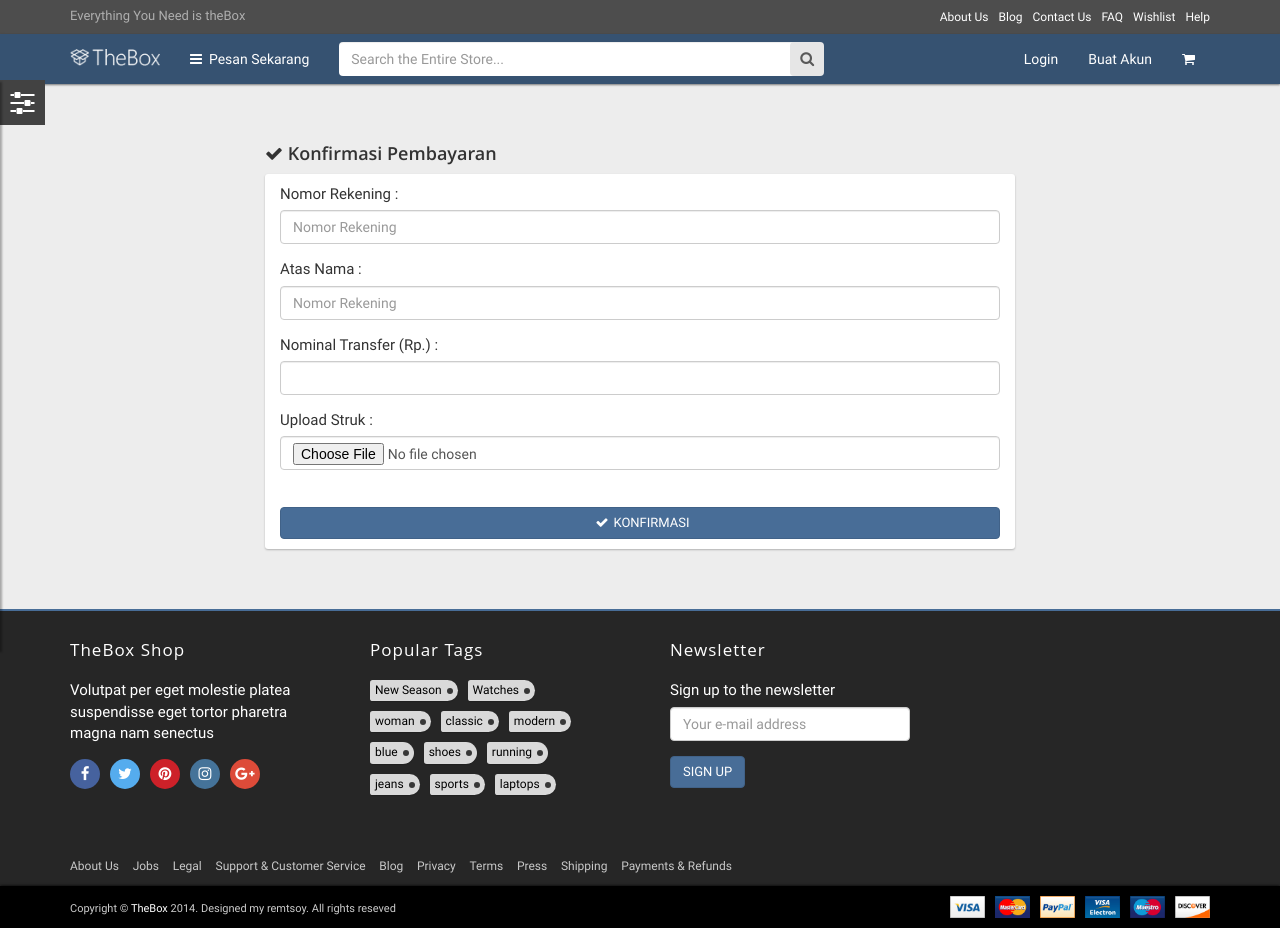
After one commit to jbenastey/sipesan, a CodeIgniter app: page /sipesan/index.php/bayarcontroller/konfirmasi/1 in a window 1280 px wide. The commit adds this page. Run offline with CodeIgniter, Linux system fonts and the light colour scheme; the visitor is signed in with stand-in values (Sample User, id 1); tables that the repository leaves empty or names only in its code hold one stand-in row (values such as "Sample post"); some libraries are stand-ins or nearby versions; some web fonts are replaced.

Commit message:
add upload struk pembayaran

```diff
--- a/application/config/routes.php
+++ b/application/config/routes.php
@@ -60,6 +60,7 @@ $route['spanduk'] = 'PesanController/pesanSpanduk';
 $route['keranjang'] = 'BayarController/keranjang';
 $route['bayar/(:any)'] = 'BayarController/bayar/$1';
 $route['selesai/(:any)'] = 'BayarController/selesai/$1';
+$route['konfirmasi/(:any)'] = 'BayarController/konfirmasi/$1';
 
 $route['profil'] = 'ProfilController';
 $route['pesanan'] = 'ProfilController/pesanan';
@@ -72,6 +73,7 @@ $route['admin/login'] = 'backend/AuthController/login';
 $route['admin/logout'] = 'backend/AuthController/logout';
 
 $route['admin/pelanggan'] = 'backend/PelangganController';
+$route['admin/transaksi'] = 'backend/TransaksiController';
 
 //$route['default_controller'] = 'welcome';
 $route['404_override'] = '';
--- a/application/controllers/BayarController.php
+++ b/application/controllers/BayarController.php
@@ -64,4 +64,49 @@ class BayarController extends CI_Controller{
 		$this->load->view('frontend/pembayaran/selesai',$data);
 		$this->load->view('frontend/templates/footer');
 	}
+	public function konfirmasi($id){
+		if (isset($_POST['konfirmasi'])){
+			$konfirmasiId = 'CFM-' . substr(time(), 5);
+			$rekening = $this->input->post('rekening');
+			$atas_nama = $this->input->post('atas_nama');
+			$nominal = $this->input->post('nominal');
+
+
+			$config['upload_path'] = './assets/images/struk/';
+			$config['allowed_types'] = 'jpg|png|jpeg';
+			$this->load->library('upload', $config);
+			$this->upload->initialize($config);
+
+			if (!$this->upload->do_upload('struk')) {
+				$error = array('error' => $this->upload->display_errors());
+				var_dump($error);
+			} else {
+				$struk = $this->upload->data('file_name');
+
+				$data = array(
+					'konfirmasi_id' => $konfirmasiId,
+					'konfirmasi_faktur_id' => $id,
+					'konfirmasi_rekening' => $rekening,
+					'konfirmasi_atas_nama' => $atas_nama,
+					'konfirmasi_nominal' => $nominal,
+					'konfirmasi_struk' => $struk
+				);
+
+				$dataFaktur = array(
+					'faktur_status' => 'tunggu'
+				);
+
+				$this->BayarModel->simpan_konfirmasi($data);
+				$this->BayarModel->update_faktur($id,$dataFaktur);
+				redirect('pesanan');
+			}
+		} else {
+			$data = array(
+				'pesanan' => $this->BayarModel->lihat_keranjang_faktur_by_id($id,$this->session->userdata('session_id'),'belum')->row_array(),
+			);
+			$this->load->view('frontend/templates/header');
+			$this->load->view('frontend/pembayaran/konfirmasi',$data);
+			$this->load->view('frontend/templates/footer');
+		}
+	}
 }
--- a/application/controllers/ProfilController.php
+++ b/application/controllers/ProfilController.php
@@ -23,7 +23,7 @@ class ProfilController extends CI_Controller
 	}
 	public function pesanan(){
 		$data = array(
-			'pesanan' => $this->BayarModel->lihat_keranjang_faktur($this->session->userdata('session_id'),'belum')->result_array(),
+			'pesanan' => $this->BayarModel->lihat_keranjang_faktur($this->session->userdata('session_id'))->result_array(),
 		);
 		$this->load->view('frontend/templates/header');
 		$this->load->view('frontend/profil/pesanan',$data);
@@ -31,7 +31,7 @@ class ProfilController extends CI_Controller
 	}
 	public function detailPesanan($id){
 		$data = array(
-			'pesanan' => $this->BayarModel->lihat_keranjang_faktur_by_id($id,$this->session->userdata('session_id'),'belum')->row_array(),
+			'pesanan' => $this->BayarModel->lihat_keranjang_faktur_by_id($id,$this->session->userdata('session_id'))->row_array(),
 			'spanduk' => $this->BayarModel->lihat_keranjang_spanduk($this->session->userdata('session_id'),'bayar_menunggu')->result_array(),
 			'stiker' => null,
 			'kartu' => null,
--- a/application/models/BayarModel.php
+++ b/application/models/BayarModel.php
@@ -33,18 +33,21 @@ class BayarModel extends CI_Model
 		$this->db->where('keranjang_status', $status);
 		return $this->db->get();
 	}
-	public function lihat_keranjang_faktur($pengguna_id,$status){
+	public function lihat_keranjang_faktur($pengguna_id){
 		$this->db->from('sipesan_keranjang');
 		$this->db->join('sipesan_faktur', 'sipesan_faktur.faktur_keranjang_id = sipesan_keranjang.keranjang_id');
 		$this->db->where('keranjang_pengguna_id', $pengguna_id);
-		$this->db->where('faktur_status', $status);
 		return $this->db->get();
 	}
-	public function lihat_keranjang_faktur_by_id($id,$pengguna_id,$status){
+	public function lihat_keranjang_faktur_admin(){
+		$this->db->from('sipesan_keranjang');
+		$this->db->join('sipesan_faktur', 'sipesan_faktur.faktur_keranjang_id = sipesan_keranjang.keranjang_id');
+		return $this->db->get();
+	}
+	public function lihat_keranjang_faktur_by_id($id,$pengguna_id){
 		$this->db->from('sipesan_keranjang');
 		$this->db->join('sipesan_faktur', 'sipesan_faktur.faktur_keranjang_id = sipesan_keranjang.keranjang_id');
 		$this->db->where('keranjang_pengguna_id', $pengguna_id);
-		$this->db->where('faktur_status', $status);
 		$this->db->where('faktur_id', $id);
 		return $this->db->get();
 	}
@@ -61,4 +64,13 @@ class BayarModel extends CI_Model
 		$this->db->insert('sipesan_faktur',$data);
 		return $this->db->affected_rows();
 	}
+	public function update_faktur($id,$data){
+		$this->db->where('faktur_id', $id);
+		$this->db->update('sipesan_faktur',$data);
+		return $this->db->affected_rows();
+	}
+	public function simpan_konfirmasi($data){
+		$this->db->insert('sipesan_konfirmasi',$data);
+		return $this->db->affected_rows();
+	}
 }
--- a/application/views/backend/templates/header.php
+++ b/application/views/backend/templates/header.php
@@ -110,7 +110,7 @@
 						</a>
 					</li>
 					<li class="nav-item">
-						<a class="nav-link" href="<?=base_url('admin')?>">
+						<a class="nav-link" href="<?=base_url('admin/transaksi')?>">
 							<i class="icon-basket-loaded menu-icon"></i>
 							<span class="menu-title">Data Transaksi</span>
 						</a>
--- /dev/null
+++ b/application/views/frontend/pembayaran/konfirmasi.php
@@ -0,0 +1,42 @@
+<div class="gap"></div>
+
+<div class="container">
+	<div class="row">
+		<div class="col-md-2">
+		</div>
+		<div class="col-md-8">
+			<h4><i class="fa fa-check"></i> Konfirmasi Pembayaran</h4>
+			<div class="row" data-gutter="10">
+				<div class="col-md-12">
+					<div class="box">
+						<?=form_open('konfirmasi/'.$pesanan['faktur_id'],array('enctype' => 'multipart/form-data'))?>
+						<div class="form-group">
+							<label for="">Nomor Rekening :</label>
+							<input type="number" class="form-control" id="rekening" name="rekening"
+								   placeholder="Nomor Rekening" required autocomplete="off">
+						</div>
+						<div class="form-group">
+							<label for="">Atas Nama :</label><br>
+							<input type="text" class="form-control" id="atas_nama" name="atas_nama"
+								   placeholder="Nomor Rekening" required autocomplete="off">
+						</div>
+						<div class="form-group">
+							<label for="">Nominal Transfer (Rp.) :</label>
+							<input type="number" name="nominal" class="form-control" id="nominal"
+								   required autocomplete="off">
+						</div>
+						<div class="form-group">
+							<label for="">Upload Struk :</label>
+							<input type="file" class="form-control" required name="struk">
+						</div>
+						<br>
+						<button type="submit" class="btn btn-block btn-primary" name="konfirmasi"><i
+								class="fa fa-check"></i>Konfirmasi
+						</button>
+						<?=form_close()?>
+					</div>
+				</div>
+			</div>
+		</div>
+	</div>
+</div>
--- a/application/views/frontend/profil/detail_pesanan.php
+++ b/application/views/frontend/profil/detail_pesanan.php
@@ -24,9 +24,11 @@
 						<td>&nbsp;
 							<?php if ($pesanan['faktur_status'] == 'belum'):?>
 								<label class="label label-warning">Belum dikonfirmasi</label>
-								<a href="#" class="label label-primary">Konfirmasi Pembayaran</a>
+								<a href="<?=base_url('konfirmasi/'.$pesanan['faktur_id'])?>" class="label label-primary">Konfirmasi Pembayaran</a>
 							<?php elseif ($pesanan['faktur_status'] == 'sudah'):?>
 								<label class="label label-primary">Selesai</label>
+							<?php elseif ($pesanan['faktur_status'] == 'tunggu'):?>
+								<label class="label label-primary">Menunggu</label>
 							<?php endif;?>
 						</td>
 					</tr>
@@ -62,6 +64,8 @@
 							<?php if ($pesanan['faktur_status'] == 'belum'):?>
 								<label class="label label-warning">Belum Lunas</label>
 							<?php elseif ($pesanan['faktur_status'] == 'sudah'):?>
+								<label class="label label-success">Lunas</label>
+							<?php elseif ($pesanan['faktur_status'] == 'tunggu'):?>
 								<label class="label label-primary">Lunas</label>
 							<?php endif;?>
 						</td>
--- a/application/views/frontend/profil/pesanan.php
+++ b/application/views/frontend/profil/pesanan.php
@@ -40,7 +40,9 @@
 								<?php if ($value['faktur_status'] == 'belum'):?>
 									<label class="label label-warning">Belum dikonfirmasi</label>
 								<?php elseif ($value['faktur_status'] == 'sudah'):?>
-									<label class="label label-primary">Selesai</label>
+									<label class="label label-success">Selesai</label>
+								<?php elseif ($value['faktur_status'] == 'tunggu'):?>
+									<label class="label label-primary">Menunggu </label>
 								<?php endif;?>
 							</td>
 							<td class="text-center">
```
Also changed, not shown: application/controllers/backend/TransaksiController.php (added, +24 -0 lines), application/views/backend/transaksi/index.php (added, +41 -0 lines), assets/images/struk/430scuderia.jpg (added).
